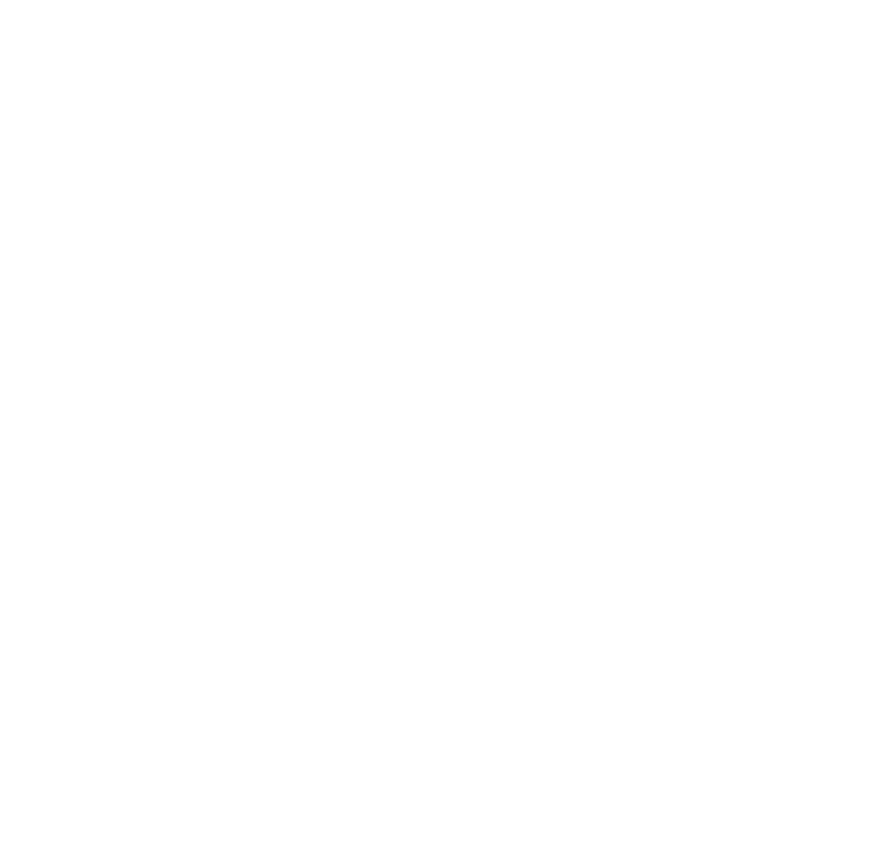
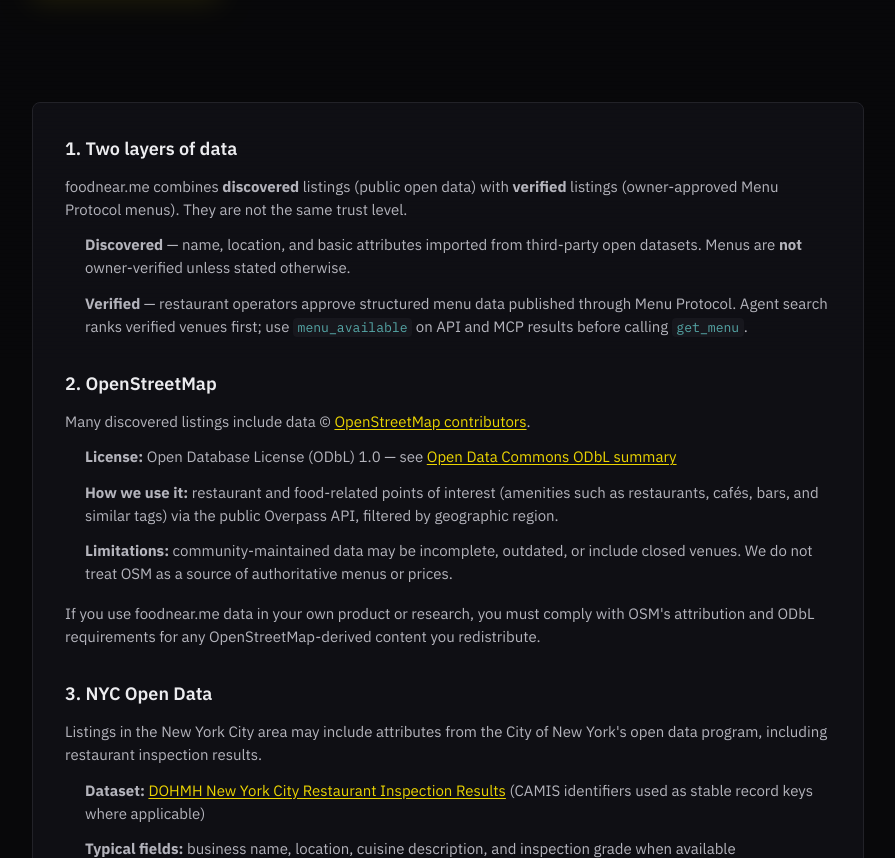
Before and after one commit to food-near-me/platform, a Next.js app in the folder apps/web/: page /attribution in a window 1280 px wide. Before the commit this address had no page. Shown: the part 442-1300 px from the top of the page, without its empty margins (0-895 px from the left). Before the commit the page ends 800 px from the top, so only its background shows below. Built offline with nearby package versions, Linux system fonts and the light colour scheme.

Commit message:
Add open data attribution page and sync Tier-1 import status.
Publish /attribution for OSM ODbL and NYC Open Data with footer and Terms links, and mark completed metro regions as imported in import-regions.json.

```diff
--- /dev/null
+++ b/apps/web/app/attribution/page.tsx
@@ -0,0 +1,167 @@
+import type { Metadata } from "next";
+import Link from "next/link";
+import { LegalDocument } from "@/components/legal-document";
+
+export const metadata: Metadata = {
+  title: "Data Attribution | foodnear.me",
+  description:
+    "Open data sources and licenses for discovered restaurant listings on foodnear.me — OpenStreetMap, NYC Open Data, and owner-verified Menu Protocol data.",
+};
+
+export default function AttributionPage() {
+  return (
+    <LegalDocument
+      crumb="attribution"
+      title="Data Attribution"
+      summary="How we source discovered restaurant listings, what licenses apply, and how that differs from owner-verified Menu Protocol menus."
+      updated="May 20, 2026"
+    >
+      <h2>1. Two layers of data</h2>
+      <p>
+        foodnear.me combines <strong>discovered</strong> listings (public open
+        data) with <strong>verified</strong> listings (owner-approved Menu
+        Protocol menus). They are not the same trust level.
+      </p>
+      <ul>
+        <li>
+          <strong>Discovered</strong> — name, location, and basic attributes
+          imported from third-party open datasets. Menus are{" "}
+          <strong>not</strong> owner-verified unless stated otherwise.
+        </li>
+        <li>
+          <strong>Verified</strong> — restaurant operators approve structured
+          menu data published through Menu Protocol. Agent search ranks verified
+          venues first; use <code>menu_available</code> on API and MCP results
+          before calling <code>get_menu</code>.
+        </li>
+      </ul>
+
+      <h2>2. OpenStreetMap</h2>
+      <p>
+        Many discovered listings include data ©{" "}
+        <a
+          href="https://www.openstreetmap.org/copyright"
+          rel="noopener noreferrer"
+        >
+          OpenStreetMap contributors
+        </a>
+        .
+      </p>
+      <ul>
+        <li>
+          <strong>License:</strong> Open Database License (ODbL) 1.0 — see{" "}
+          <a
+            href="https://opendatacommons.org/licenses/odbl/"
+            rel="noopener noreferrer"
+          >
+            Open Data Commons ODbL summary
+          </a>
+        </li>
+        <li>
+          <strong>How we use it:</strong> restaurant and food-related points of
+          interest (amenities such as restaurants, cafés, bars, and similar
+          tags) via the public Overpass API, filtered by geographic region.
+        </li>
+        <li>
+          <strong>Limitations:</strong> community-maintained data may be
+          incomplete, outdated, or include closed venues. We do not treat OSM as
+          a source of authoritative menus or prices.
+        </li>
+      </ul>
+      <p>
+        If you use foodnear.me data in your own product or research, you must
+        comply with OSM&apos;s attribution and ODbL requirements for any
+        OpenStreetMap-derived content you redistribute.
+      </p>
+
+      <h2>3. NYC Open Data</h2>
+      <p>
+        Listings in the New York City area may include attributes from the City
+        of New York&apos;s open data program, including restaurant inspection
+        results.
+      </p>
+      <ul>
+        <li>
+          <strong>Dataset:</strong>{" "}
+          <a
+            href="https://data.cityofnewyork.us/City-Government/DOHMH-New-York-City-Restaurant-Inspection-Results/43nn-pn8j"
+            rel="noopener noreferrer"
+          >
+            DOHMH New York City Restaurant Inspection Results
+          </a>{" "}
+          (CAMIS identifiers used as stable record keys where applicable)
+        </li>
+        <li>
+          <strong>Typical fields:</strong> business name, location, cuisine
+          description, and inspection grade when available
+        </li>
+        <li>
+          <strong>Portal:</strong>{" "}
+          <a href="https://opendata.cityofnewyork.us/" rel="noopener noreferrer">
+            NYC Open Data
+          </a>
+        </li>
+      </ul>
+      <p>
+        NYC data is used to enrich discovered listings in NYC boroughs; it does
+        not replace owner-verified menu content.
+      </p>
+
+      <h2>4. Other regions (Tier 1 metros)</h2>
+      <p>
+        Outside NYC, discovered coverage is primarily from OpenStreetMap per
+        metro bounding boxes (for example Los Angeles, Chicago, Houston, Austin,
+        and other Tier 1 US markets). As we add municipal open-data feeds for
+        additional cities, we will list them on this page.
+      </p>
+
+      <h2>5. Verified menus (Menu Protocol)</h2>
+      <p>
+        Menu Protocol (MP) documents submitted and approved by restaurant
+        operators are <strong>separate</strong> from OSM and NYC Open Data.
+        They are governed by your agreement with foodnear.me and our{" "}
+        <Link href="/terms">Terms of Service</Link>, not by ODbL.
+      </p>
+
+      <h2>6. API, MCP, and agents</h2>
+      <p>
+        Search responses include <code>verification_status</code>,{" "}
+        <code>menu_available</code>, and <code>data_source</code> where
+        applicable. Discovered results include a trust notice advising agents
+        not to cite menu items without owner verification. See our{" "}
+        <a href="https://foodnear.me/.well-known/mcp-server.json">MCP server</a>{" "}
+        and <a href="https://foodnear.me/openapi.json">OpenAPI</a> specifications.
+      </p>
+
+      <h2>7. Corrections and claims</h2>
+      <p>
+        Restaurant operators can claim a discovered listing and publish verified
+        menu data:
+      </p>
+      <ul>
+        <li>
+          Use the claim link on a listing or visit{" "}
+          <Link href="/pricing">pricing</Link> / <Link href="/support">support</Link>{" "}
+          to get started
+        </li>
+        <li>
+          To report inaccurate location data or request removal, contact{" "}
+          <a href="mailto:api@foodnear.me">api@foodnear.me</a>
+        </li>
+      </ul>
+
+      <h2>8. Changes</h2>
+      <p>
+        We may update this page when we add data sources or change import
+        regions. The &quot;updated&quot; date at the top reflects the latest
+        revision.
+      </p>
+
+      <p className="legal-note">
+        This page summarizes attribution requirements for beta operations. It is
+        not legal advice. Consult qualified counsel for compliance in your
+        jurisdiction, especially if you redistribute combined datasets.
+      </p>
+    </LegalDocument>
+  );
+}
--- a/apps/web/app/support/page.tsx
+++ b/apps/web/app/support/page.tsx
@@ -105,8 +105,9 @@ export default function SupportPage() {
 
       <h2>Legal</h2>
       <p>
-        See our <Link href="/terms">Terms of Service</Link> and{" "}
-        <Link href="/privacy">Privacy Policy</Link>.
+        See our <Link href="/terms">Terms of Service</Link>,{" "}
+        <Link href="/privacy">Privacy Policy</Link>, and{" "}
+        <Link href="/attribution">Data Attribution</Link>.
       </p>
     </LegalDocument>
   );
--- a/apps/web/app/terms/page.tsx
+++ b/apps/web/app/terms/page.tsx
@@ -65,6 +65,14 @@ export default function TermsPage() {
         Restaurants remain responsible for the accuracy of menu information they
         approve for publication through Menu Protocol.
       </p>
+      <p>
+        Many listings are <strong>discovered</strong> from public open data (for
+        example OpenStreetMap © contributors under ODbL, and NYC Open Data in New
+        York). Discovered listings are basic place records — not owner-verified
+        menus. See our{" "}
+        <a href="/attribution">Data Attribution</a> page for sources, licenses,
+        and limitations.
+      </p>
 
       <h2>5. Lead forms and communications</h2>
       <p>
--- a/apps/web/components/site-shell.tsx
+++ b/apps/web/components/site-shell.tsx
@@ -52,6 +52,8 @@ export function SiteShell({
             {" · "}
             <Link href="/privacy">privacy</Link>
             {" · "}
+            <Link href="/attribution">attribution</Link>
+            {" · "}
             <Link href="/support">support</Link>
             {" · "}
             <a href="https://foodnear.me/openapi.json">openapi</a>
--- a/apps/web/scripts/data/import-regions.json
+++ b/apps/web/scripts/data/import-regions.json
@@ -111,7 +111,7 @@
     "la": {
       "label": "Los Angeles",
       "tier": 1,
-      "status": "pending",
+      "status": "imported",
       "bbox": {
         "south": 33.703,
         "west": -118.668,
@@ -125,7 +125,7 @@
     "sf_bay": {
       "label": "San Francisco Bay Area",
       "tier": 1,
-      "status": "pending",
+      "status": "imported",
       "bbox": {
         "south": 37.124,
         "west": -122.515,
@@ -139,7 +139,7 @@
     "chicago": {
       "label": "Chicago",
       "tier": 1,
-      "status": "pending",
+      "status": "imported",
       "bbox": {
         "south": 41.644,
         "west": -87.94,
@@ -153,7 +153,7 @@
     "houston": {
       "label": "Houston",
       "tier": 1,
-      "status": "pending",
+      "status": "imported",
       "bbox": {
         "south": 29.523,
         "west": -95.91,
@@ -167,7 +167,7 @@
     "dallas": {
       "label": "Dallas–Fort Worth",
       "tier": 1,
-      "status": "pending",
+      "status": "imported",
       "bbox": {
         "south": 32.617,
         "west": -97.038,
@@ -181,7 +181,7 @@
     "austin": {
       "label": "Austin",
       "tier": 1,
-      "status": "pending",
+      "status": "imported",
       "bbox": {
         "south": 30.098,
         "west": -97.938,
@@ -195,7 +195,7 @@
     "miami": {
       "label": "Miami",
       "tier": 1,
-      "status": "pending",
+      "status": "imported",
       "bbox": {
         "south": 25.709,
         "west": -80.319,
@@ -209,7 +209,7 @@
     "dc": {
       "label": "Washington DC",
       "tier": 1,
-      "status": "pending",
+      "status": "imported",
       "bbox": {
         "south": 38.791,
         "west": -77.119,
@@ -223,7 +223,7 @@
     "boston": {
       "label": "Boston",
       "tier": 1,
-      "status": "pending",
+      "status": "imported",
       "bbox": {
         "south": 42.227,
         "west": -71.191,
@@ -237,7 +237,7 @@
     "philly": {
       "label": "Philadelphia",
       "tier": 1,
-      "status": "pending",
+      "status": "imported",
       "bbox": {
         "south": 39.867,
         "west": -75.28,
@@ -251,7 +251,7 @@
     "seattle": {
       "label": "Seattle",
       "tier": 1,
-      "status": "pending",
+      "status": "imported",
       "bbox": {
         "south": 47.491,
         "west": -122.459,
@@ -265,7 +265,7 @@
     "denver": {
       "label": "Denver",
       "tier": 1,
-      "status": "pending",
+      "status": "imported",
       "bbox": {
         "south": 39.614,
         "west": -105.11,
@@ -279,7 +279,7 @@
     "atlanta": {
       "label": "Atlanta",
       "tier": 1,
-      "status": "pending",
+      "status": "imported",
       "bbox": {
         "south": 33.647,
         "west": -84.551,
@@ -293,7 +293,7 @@
     "phoenix": {
       "label": "Phoenix",
       "tier": 1,
-      "status": "pending",
+      "status": "imported",
       "bbox": {
         "south": 33.29,
         "west": -112.324,
@@ -307,7 +307,7 @@
     "lv": {
       "label": "Las Vegas",
       "tier": 1,
-      "status": "pending",
+      "status": "imported",
       "bbox": {
         "south": 36,
         "west": -115.315,
@@ -321,7 +321,7 @@
     "portland": {
       "label": "Portland",
       "tier": 1,
-      "status": "pending",
+      "status": "imported",
       "bbox": {
         "south": 45.421,
         "west": -122.836,
@@ -335,7 +335,7 @@
     "nashville": {
       "label": "Nashville",
       "tier": 1,
-      "status": "pending",
+      "status": "imported",
       "bbox": {
         "south": 36.03,
         "west": -86.92,
@@ -349,7 +349,7 @@
     "san_diego": {
       "label": "San Diego",
       "tier": 1,
-      "status": "pending",
+      "status": "imported",
       "bbox": {
         "south": 32.534,
         "west": -117.283,
@@ -363,7 +363,7 @@
     "minneapolis": {
       "label": "Minneapolis–St Paul",
       "tier": 1,
-      "status": "pending",
+      "status": "imported",
       "bbox": {
         "south": 44.89,
         "west": -93.329,
```
